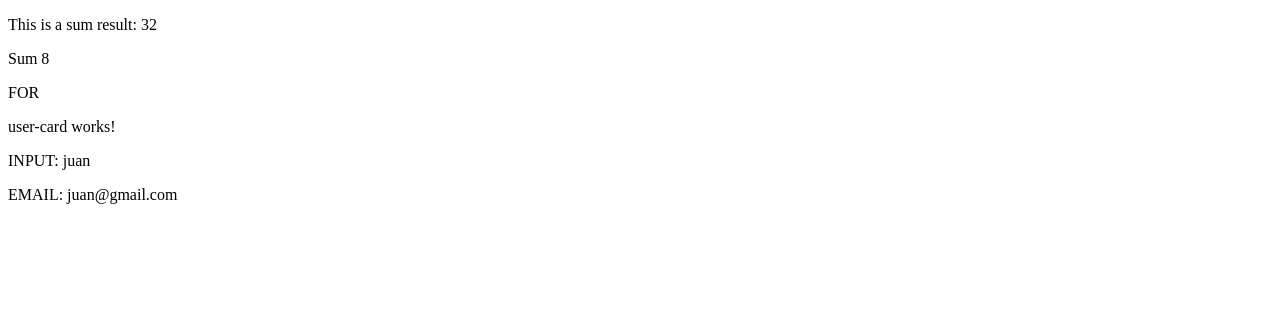
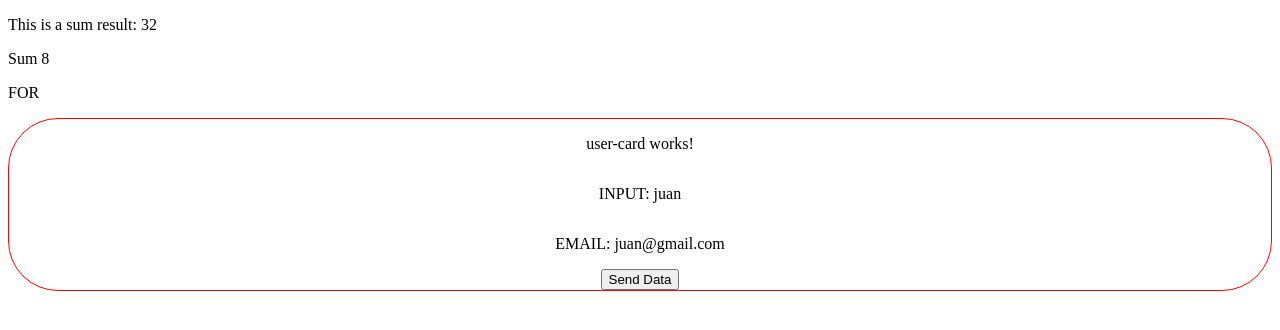
Before and after one commit to AnderMichael/first-angular-project, an Angular app: page / in a window 1280 px wide. Shown: the top 330 px of the page. Built offline with nearby package versions, Linux system fonts and the light colour scheme.

Commit message:
task1[26-09-2024]: Adding outputs, parent and child communication

```diff
--- a/src/app/app.component.html
+++ b/src/app/app.component.html
@@ -3,5 +3,5 @@
 <!-- <p>Subtract {{subtract(9,5)}}</p> -->
 <p>FOR {{getArray()}}</p>
 <!-- <app-user-card></app-user-card> -->
-<user-card [name]="'juan'" [email]="'juan@gmail.com'"></user-card>
+<user-card [name]="'juan'" [email]="'juan@gmail.com'" (sendData)="receiveData($event)"></user-card>
 <!-- <app-user-card [name]="'juan'" [email]="'juan@gmail.com'"></app-user-card> -->
--- a/src/app/app.component.ts
+++ b/src/app/app.component.ts
@@ -92,4 +92,8 @@ export class AppComponent {
       }
     }
   }
+
+  public receiveData(data:any){
+    console.log('Print in father component:', data);
+  }
 }
--- a/src/app/user-card/user-card.component.html
+++ b/src/app/user-card/user-card.component.html
@@ -1,3 +1,6 @@
-<p>user-card works!</p>
-<p>INPUT: {{name}}</p>
-<p>EMAIL: {{email}}</p>
+<div class="user-card">
+  <p>user-card works!</p>
+  <p>INPUT: {{ name }}</p>
+  <p>EMAIL: {{ email }}</p>
+  <button (click)="onSendData()">Send Data</button>
+</div>
--- a/src/app/user-card/user-card.component.scss
+++ b/src/app/user-card/user-card.component.scss
@@ -0,0 +1,8 @@
+.user-card {
+  border: 1px solid red;
+  border-radius: 50px;
+  overflow: hidden;
+  display: flex;
+  flex-direction: column;
+  align-items: center;
+}
--- a/src/app/user-card/user-card.component.ts
+++ b/src/app/user-card/user-card.component.ts
@@ -1,4 +1,4 @@
-import { Component, Input, Output } from '@angular/core';
+import { Component, EventEmitter, Input, Output } from '@angular/core';
 
 @Component({
   selector: 'user-card',
@@ -11,5 +11,9 @@ export class UserCardComponent {
   @Input() name: string = 'Ander';
   @Input() email: string = 'ander@ander.com';
 
-  @Output() sendData: any;
+  @Output() sendData: EventEmitter<string> = new EventEmitter();
+
+  public onSendData(){
+    this.sendData.emit('Hi from chlid component!');
+  }
 }
```
